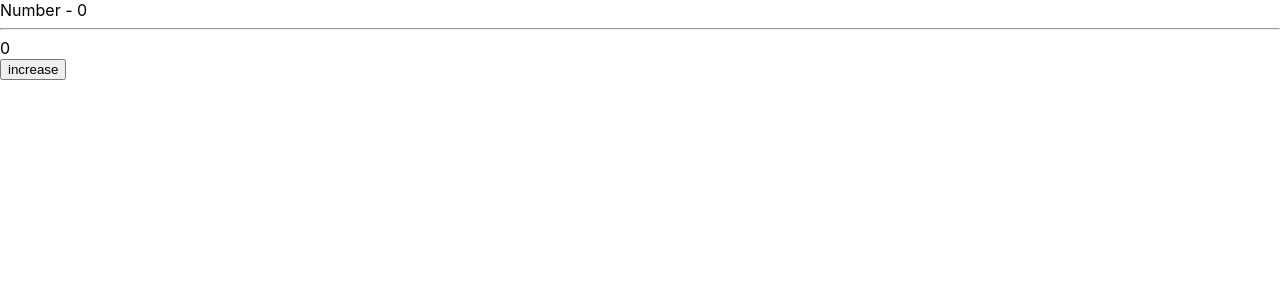
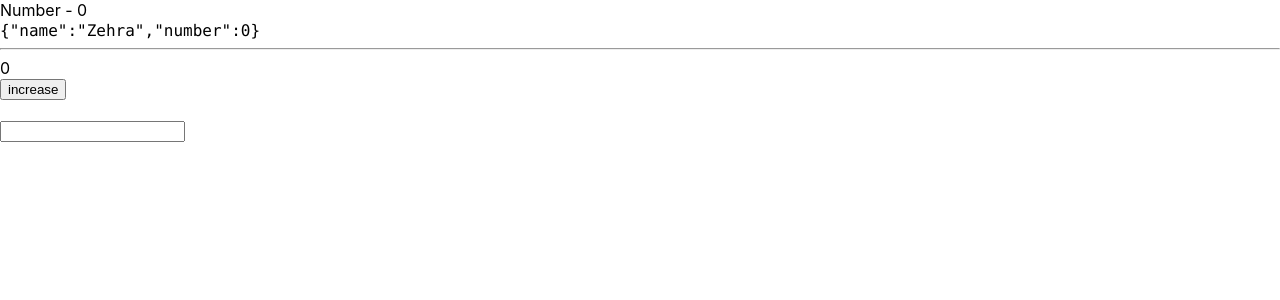
Before and after one commit to zehraikizler/react.js-dersleri, a React (Create React App) app in the folder React.Js/hello-react/: page / in a window 1280 px wide. Shown: the top 300 px of the page. Built offline with nearby package versions, Linux system fonts and the light colour scheme.

Commit message:
useMemo kullanildi.

```diff
--- a/React.Js/hello-react/src/App.js
+++ b/React.Js/hello-react/src/App.js
@@ -1,5 +1,5 @@
 import "./App.css";
-import {useState} from "react";
+import { useState, useMemo } from "react";
 // import Header from './Components/ders-01/Header';
 // import Components from './Components/ders-01/Components';
 // import User from "./Components/ders-02/User";
@@ -36,9 +36,21 @@ import Header from "./Components/ders-08/Header";
   },
 ];*/
 
+function calculateObject(number){
+  console.log("calculating...")
+  for(let i=0; i<100000000; i++){}
+  console.log("calculating object!")
+  return {name: "Zehra", number}
+}
+
 function App() {
   // const [isVisible, setIsVisible] = useState(true);
   const [number, setNumber] = useState(0);
+  const [text, setText] = useState("");
+  const data = useMemo(() => {
+    return calculateObject(number)
+  }, [number]);
+  // const data = calculateObject();
 
   return (
     <div>
@@ -47,7 +59,6 @@ function App() {
         <Header />
         <Components />
       */}
-
       {/* ders-02 */}
       {/*
         <User
@@ -73,30 +84,28 @@ function App() {
 
       {/* ders-04 */}
       {/* <Lifecycle /> */}
-
       {/* {isVisible && <Unmount />}
         <button onClick={() => setIsVisible(!isVisible)}>Toggle Counter</button> */}
 
       {/* ders-05 */}
-
       {/* <UseStyle />
         <FirstStil />
         <SecondStil /> */}
 
       {/* ders-06 */}
-
       {/* <Fetching /> */}
 
       {/* ders-07 */}
-
       {/* <FormManagemant />
           <SignUp /> */}
 
       {/* ders-08 */}
-
-      <Header number={number < 5 ? 0 : number} /> <hr />
+      <Header number={number < 5 ? 0 : number} data={data} />
+      <hr />
       <div>{number}</div>
-       <button onClick={() => setNumber(number + 1)} >increase</button>
+      <button onClick={() => setNumber(number + 1)}>increase</button>
+      <br /> <br />
+      <input value={text} onChange={({target}) => setText(target.value)} />
 
     </div>
   );
--- a/React.Js/hello-react/src/Components/ders-08/Header.js
+++ b/React.Js/hello-react/src/Components/ders-08/Header.js
@@ -1,12 +1,15 @@
 import React from "react";
 
-function Header({number}) {
+function Header({number , data}) {
 
     console.log("header component re-rendered")
 
     return (
         <div>
             <div>Number - {number} </div>
+            <code>
+                {JSON.stringify(data)}
+            </code>
         </div>
     );
 }
```
